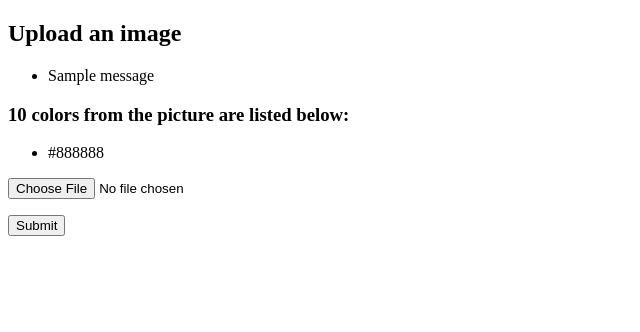
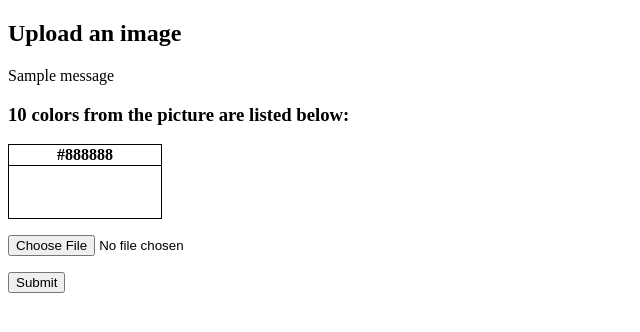
Before and after one commit to yoga-0731/colour-palette-generator, a Flask app: template templates/upload_image.html in a window 1280 px wide. Shown: the top 332 px of the page, without its empty margins (0-640 px from the left). Run offline with Flask 3, Linux system fonts and the light colour scheme; the template is opened without the code that fills it: most values are stand-ins (such as "Sample title", 1, 10 or a date in 2020); one stand-in notice (Sample message) is shown; lists and menus that the app fills with data are empty.

Commit message:
display colors as a table

```diff
--- a/main.py
+++ b/main.py
@@ -61,13 +61,13 @@ def closest_colour(requested_colour):
 
 def image_colors(filename):
     rgb_colors = colorgram.extract('static/images/'+filename, MAX_COLOURS)
-    colors = []
+    colors = {}
     for color in rgb_colors:
         rgb_color = (color.rgb.r, color.rgb.b, color.rgb.b)
         try:
-            colors.append(webcolors.rgb_to_name(rgb_color, spec='css3'))
+            colors[webcolors.rgb_to_name(rgb_color, spec='css3')] = webcolors.rgb_to_hex(rgb_color)
         except ValueError:
-            colors.append(closest_colour(rgb_color))
+            colors[closest_colour(rgb_color)] = webcolors.rgb_to_hex(rgb_color)
     # print(colors)
     return colors
 
--- /dev/null
+++ b/static/css/styles.css
@@ -0,0 +1,23 @@
+table {
+    border-collapse: collapse;
+}
+
+th, td {
+    border: 1px solid black;
+    width: 150px;
+}
+
+td {
+    height: 50px;
+}
+
+img {
+    height: 300px;
+    width: 300px;
+}
+
+.center {
+    display: block;
+    margin-left: auto;
+    margin-right: auto;
+}
--- a/templates/upload_image.html
+++ b/templates/upload_image.html
@@ -1,32 +1,39 @@
 <!doctype html>
 <head>
 	<title>Image Color Palette Generator</title>
+	<link rel="stylesheet" href="./static/css/styles.css">
 </head>
+
 <body>
 	<h2>Upload an image</h2>
 	<p>
 		{% with messages = get_flashed_messages() %}
 		  {% if messages %}
-			<ul>
-				{% for message in messages %}
-				  <li>{{ message }}</li>
-				{% endfor %}
-			</ul>
+			{% for message in messages %}
+			  <div>{{ message }}</div>
+			{% endfor %}
 		  {% endif %}
 		{% endwith %}
 	</p>
 
 	{% if filename %}
-		<img src="{{ url_for('display_image', filename=filename) }}">
+		<img src="{{ url_for('display_image', filename=filename) }}" class="center">
 	{% endif %}
 
 	{% if colors %}
 		<h3>10 colors from the picture are listed below:</h3>
-		{% for color in colors: %}
-			<ul>
-				<li>{{ color }}</li>
-			</ul>
-		{% endfor %}
+		<table>
+			<tr>
+				{% for color in colors: %}
+					<th>{{ color.capitalize() }}</th>
+				{% endfor %}
+			</tr>
+			<tr>
+				{% for color in colors: %}
+					<td style='background-color: #"{{colors[color]}}"'></td>
+				{% endfor %}
+			</tr>
+		</table>
 	{% endif %}
 
 	<form method="post" action="/" enctype="multipart/form-data">
```
